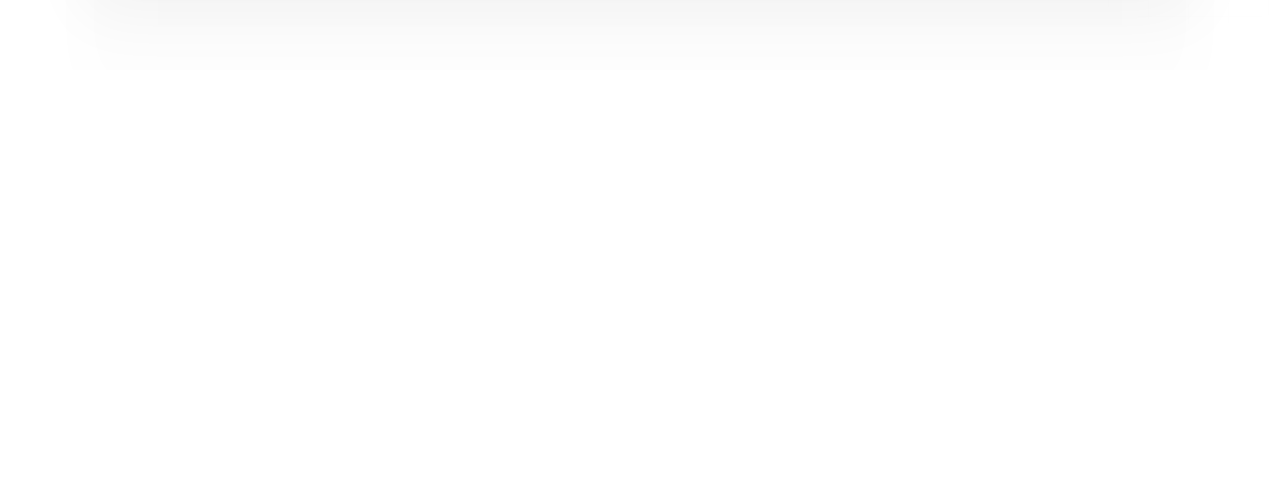
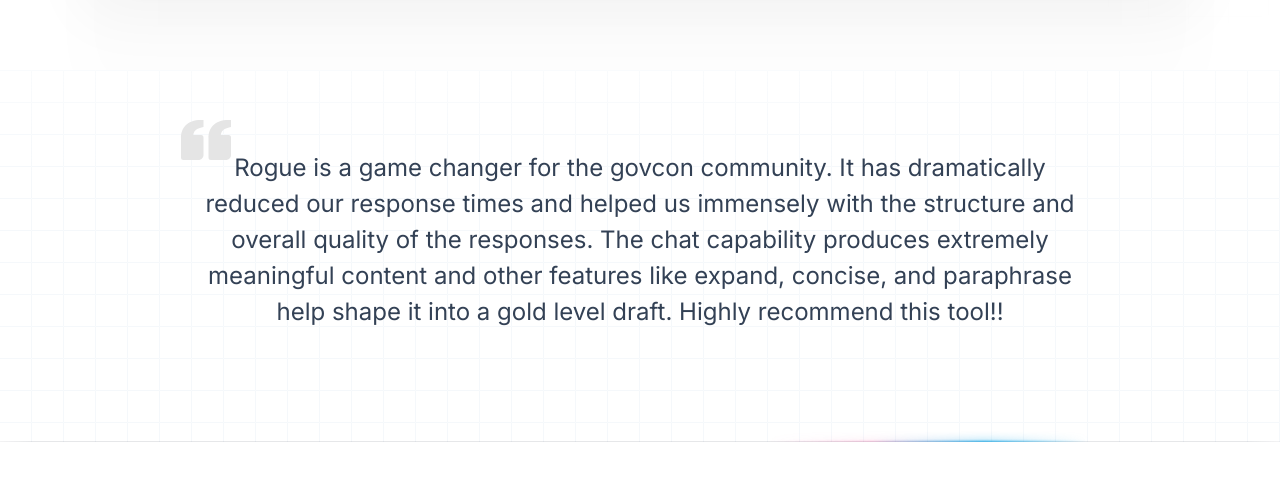
Before and after one commit to MuhammadKaifNazeer/practice, a Next.js app: page / in a window 1280 px wide. Shown: the part 1660-2140 px from the top of the page. Before the commit the page ends 1730 px from the top, so only its background shows below. Built offline with nearby package versions, Linux system fonts and the light colour scheme.

Commit message:
completed rogue testimonials section

```diff
--- a/package.json
+++ b/package.json
@@ -15,6 +15,7 @@
     "@radix-ui/react-separator": "^1.0.3",
     "class-variance-authority": "^0.7.0",
     "clsx": "^2.1.1",
+    "framer-motion": "^11.2.11",
     "geist": "^1.3.0",
     "mini-svg-data-uri": "^1.4.4",
     "next": "14.2.4",
--- a/src/components/Rogue/Rogue.tsx
+++ b/src/components/Rogue/Rogue.tsx
@@ -1,6 +1,7 @@
 import React from "react";
 import Navbar from "./Navbar/Navbar";
 import Hero from "./Hero/Hero";
+import Testimonial from "./Testimonials/Testimonials";
 
 const Rogue = () => {
   return (
@@ -9,6 +10,9 @@
       <div className="overflow-hidden bg-white antialiased">
         <div className="relative overflow-hidden">
           <Hero />
+          <Testimonial />
+
+          <div className="h-screen w-screen bg-white"></div>
         </div>
       </div>
     </>
--- /dev/null
+++ b/src/components/Rogue/Testimonials/Testimonials.tsx
@@ -0,0 +1,51 @@
+import React from "react";
+
+const Testimonial: React.FC = () => {
+  return (
+    <div className="">
+      <div className="relative flex w-full flex-col items-center justify-center overflow-hidden px-8 py-20">
+        <div
+          className="absolute inset-0 -top-40 z-0 bg-grid-slate-100/70"
+          style={{ maskImage: "linear-gradient(transparent, white, white)" }}
+        ></div>
+        <div className="relative flex flex-col items-center ">
+          <svg
+            stroke="currentColor"
+            fill="currentColor"
+            strokeWidth="0"
+            viewBox="0 0 24 24"
+            className="pointer-events-none absolute -left-4 -top-10 text-6xl text-neutral-200"
+            height="1em"
+            width="1em"
+            xmlns="http://www.w3.org/2000/svg"
+          >
+            <path d="M3.691 6.292C5.094 4.771 7.217 4 10 4h1v2.819l-.804.161c-1.37.274-2.323.813-2.833 1.604A2.902 2.902 0 0 0 6.925 10H10a1 1 0 0 1 1 1v7c0 1.103-.897 2-2 2H3a1 1 0 0 1-1-1v-5l.003-2.919c-.009-.111-.199-2.741 1.688-4.789zM20 20h-6a1 1 0 0 1-1-1v-5l.003-2.919c-.009-.111-.199-2.741 1.688-4.789C16.094 4.771 18.217 4 21 4h1v2.819l-.804.161c-1.37.274-2.323.813-2.833 1.604A2.902 2.902 0 0 0 17.925 10H21a1 1 0 0 1 1 1v7c0 1.103-.897 2-2 2z"></path>
+          </svg>
+          <blockquote className="relative z-40 mx-auto mb-8 max-w-4xl text-center text-sm !leading-9 text-slate-700 md:text-2xl">
+            <div>
+              Rogue is a game changer for the govcon community. It has
+              dramatically reduced our response times and helped us immensely
+              with the structure and overall quality of the responses. The chat
+              capability produces extremely meaningful content and other
+              features like expand, concise, and paraphrase help shape it into a
+              gold level draft. Highly recommend this tool!!
+            </div>
+          </blockquote>
+          <p className="mx-auto max-w-4xl text-center text-xs font-medium !leading-9 text-black md:text-lg"></p>
+          <span className="mx-auto max-w-4xl text-center text-xs !leading-9 text-slate-500 md:text-base"></span>
+        </div>
+        <div className="absolute inset-x-0 bottom-0 h-px overflow-hidden">
+          <div className="absolute -left-8 -right-8 bottom-0 h-px bg-slate-900/[0.1] [mask-image:linear-gradient(to_right,transparent,white_4rem,white_calc(100%-4rem),transparent)]"></div>
+        </div>
+        <div className="absolute bottom-0 right-48 flex h-8 items-end overflow-hidden">
+          <div className="-mb-px flex h-[2px] w-80 -scale-x-100">
+            <div className="w-full flex-none blur-sm [background-image:linear-gradient(90deg,rgba(56,189,248,0)_0%,#0EA5E9_32.29%,rgba(236,72,153,0.3)_67.19%,rgba(236,72,153,0)_100%)]"></div>
+            <div className="-ml-[100%] w-full flex-none blur-[1px] [background-image:linear-gradient(90deg,rgba(56,189,248,0)_0%,#0EA5E9_32.29%,rgba(236,72,153,0.3)_67.19%,rgba(236,72,153,0)_100%)]"></div>
+          </div>
+        </div>
+      </div>
+    </div>
+  );
+};
+
+export default Testimonial;
--- a/tailwind.config.ts
+++ b/tailwind.config.ts
@@ -170,7 +170,7 @@
         {
           "bg-grid": (value: any) => ({
             backgroundImage: `url("${svgToDataUri(
-              `<svg xmlns="http://www.w3.org/2000/svg" viewBox="0 0 32 32" width="100" height="100" fill="none" stroke="${value}"><path d="M0 .5H31.5V32"/></svg>`,
+              `<svg xmlns="http://www.w3.org/2000/svg" viewBox="0 0 32 32" width="32" height="32" fill="none" stroke="${value}"><path d="M0 .5H31.5V32"/></svg>`,
             )}")`,
           }),
           "bg-grid-small": (value: any) => ({
```
Also changed, not shown: 1 other file (tests, documents, lock files or other folders).
